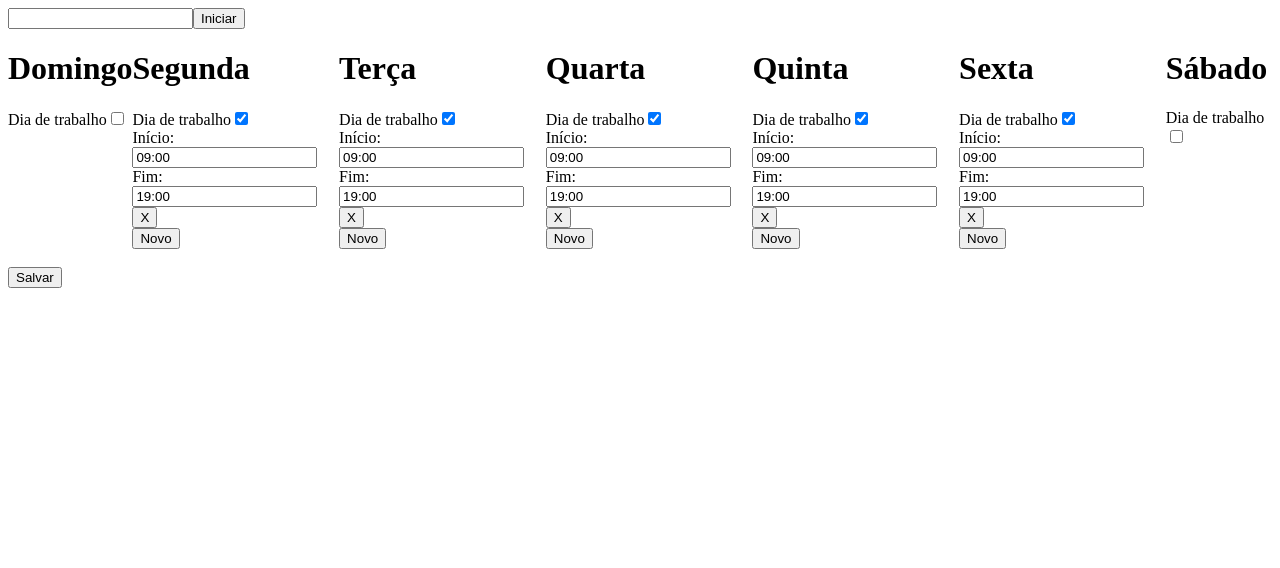
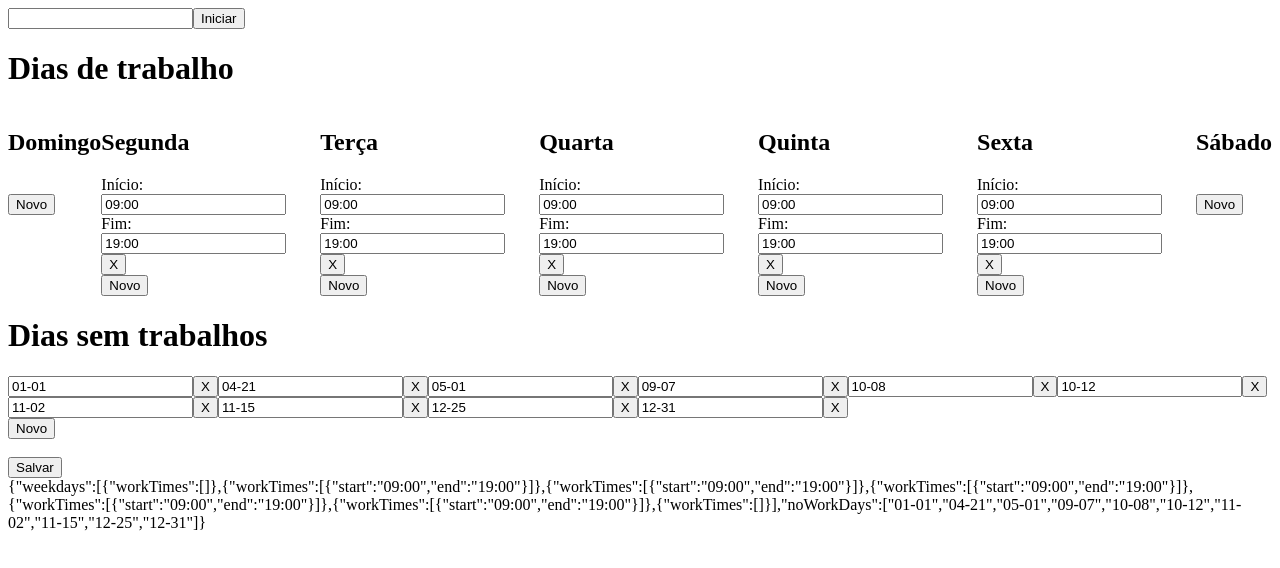
Before and after one commit to dylanoli/blip-desk-scheduler, a React (Create React App) app: page / in a window 1280 px wide. Shown: the top 568 px of the page. Built offline with nearby package versions, Linux system fonts and the light colour scheme.

Commit message:
feat. no work days

```diff
--- a/package.json
+++ b/package.json
@@ -11,6 +11,7 @@
     "@types/react": "^17.0.0",
     "@types/react-dom": "^17.0.0",
     "axios": "^0.22.0",
+    "js-guid": "^1.0.0",
     "react": "^17.0.2",
     "react-dom": "^17.0.2",
     "react-scripts": "4.0.3",
--- a/src/App.tsx
+++ b/src/App.tsx
@@ -5,12 +5,10 @@ import { Guid } from 'js-guid';
 import './App.css';
 type Times = {
   weekdays: Weekdays[],
-  holidays: string[],
   noWorkDays: string[]
 }
 type Weekdays = {
-  isWorkDay: boolean,
-  workTimes?: WorkTime[]
+  workTimes: WorkTime[]
 }
 type WorkTime = {
   start: string,
@@ -62,13 +60,14 @@ function App() {
 
   function validateFieldStart(indexDay: number, indexHour: number) {
     const weekDay = times.weekdays[indexDay];
-    return weekDay.isWorkDay && weekDay.workTimes && validateField(weekDay.workTimes[indexHour].start);
+    return weekDay.workTimes && validateField(weekDay.workTimes[indexHour].start);
   }
 
   function validateFieldEnd(indexDay: number, indexHour: number) {
     const weekDay = times.weekdays[indexDay];
-    return weekDay.isWorkDay && weekDay.workTimes && validateField(weekDay.workTimes[indexHour].end);
+    return weekDay.workTimes && validateField(weekDay.workTimes[indexHour].end);
   }
+
   function validateField(value: string) {
     const regex = /[0-9]{2}:[0-9]{2}/gm
     if (regex.test(value)) {
@@ -83,13 +82,6 @@ function App() {
     return false;
   }
 
-  function checkIsWorkDays(event: any) {
-    const index = +event.target.id
-    let newVal = { ...times };
-    newVal.weekdays[index].isWorkDay = event.target.checked;
-    setTimes(newVal)
-  }
-
   function changeStart(event: any) {
     const ids = event.target.id.split('-');
     const indexWeek = ids[0];
@@ -97,7 +89,7 @@ function App() {
     let newVal = { ...times };
     let weekdays = newVal.weekdays[indexWeek];
     if (weekdays.workTimes) {
-      let workTime = weekdays.workTimes.find((_item, index) => (index == indexHour));
+      let workTime = weekdays.workTimes.find((_item, index) => (index === indexHour));
       if (workTime)
         workTime.start = event.target.value;
     }
@@ -111,10 +103,17 @@ function App() {
     let newVal = { ...times };
     let weekdays = newVal.weekdays[indexWeek];
     if (weekdays.workTimes) {
-      let workTime = weekdays.workTimes.find((_item, index) => (index == indexHour));
+      let workTime = weekdays.workTimes.find((_item, index) => (index === indexHour));
       if (workTime)
         workTime.end = event.target.value;
     }
+    setTimes(newVal)
+  }
+
+  function removeDayOff(event: any) {
+    const index = event.target.id;
+    let newVal = { ...times };
+    newVal.noWorkDays.splice(index, 1);
     setTimes(newVal)
   }
 
@@ -126,7 +125,15 @@ function App() {
     console.log(indexWeek);
     console.log(indexHour);
     let newVal = { ...times };
-    newVal.weekdays[indexWeek].workTimes?.splice(indexHour, 1);
+    newVal.weekdays[indexWeek].workTimes.splice(indexHour, 1);
+    setTimes(newVal)
+  }
+
+
+  function addDayOff(event: any) {
+    const newItem: string = 'MM-DD'
+    let newVal = { ...times };
+    newVal.noWorkDays.push(newItem);
     setTimes(newVal)
   }
 
@@ -138,7 +145,7 @@ function App() {
     }
     let newVal = { ...times };
     if (newVal.weekdays[index].workTimes)
-      newVal.weekdays[index].workTimes?.push(newItem);
+      newVal.weekdays[index].workTimes.push(newItem);
     else
       newVal.weekdays[index].workTimes = [newItem]
     setTimes(newVal)
@@ -147,16 +154,14 @@ function App() {
   function htmlListWeek() {
     return weekDays.map((element, index) => (
       <div key={index}>
-        <h1>{element}</h1>
+        <h2>{element}</h2>
         {htmlHoursList(index)}
       </div>
     ))
 
     function htmlHoursList(index: number) {
-      if (times.weekdays[index].isWorkDay && times.weekdays[index].workTimes)
       return <div>
-          {htmlCheckBox(index)}
-          {times.weekdays[index].workTimes?.map((element, indexHour) => (
+        {times.weekdays[index].workTimes.map((element, indexHour) => (
           <>
             <div>Início: <input type="text" id={index + '-' + indexHour + '-stt'} value={element.start} onChange={changeStart} /> </div>
             <div>Fim: <input type="text" id={index + '-' + indexHour + '-end'} value={element.end} onChange={changeEnd} /> </div>
@@ -166,37 +171,39 @@ function App() {
         <br />
         <button id={index.toString()} onClick={addWorkTime} >Novo</button>
       </div>
-      else if (times.weekdays[index].isWorkDay)
+    }
+  }
+
+  function htmlDaysOff() {
     return <div>
-          {htmlCheckBox(index)}
+      {times.noWorkDays.map((element, index) => (
+        <>
+          <input type="text" value={element} />
+          <button id={index.toString()} onClick={removeDayOff}>X</button>
+        </>
+      ))}
       <br />
-          <button id={index.toString()} onClick={addWorkTime} >Novo</button>
-        </div>
-      else
-        return <div>
-          {htmlCheckBox(index)}
+      <button onClick={addDayOff} >Novo</button>
     </div>
   }
 
-    function htmlCheckBox(index: number) {
-      return (
-        <div>
-          <label>Dia de trabalho
-            <input type="checkbox" id={index.toString()} name="is-work-day" checked={times.weekdays[index].isWorkDay} onChange={checkIsWorkDays} />
-          </label>
-        </div>
-      )
-    }
+  function htmlJson() {
+    return JSON.stringify(times)
   }
   return (
     <div className="App">
       <input type="text" value={botKey} onChange={(event) => { setBotKey(event.target.value) }} />
       <button onClick={getTimes}>Iniciar</button>
+      <h1>Dias de trabalho</h1>
       <div className="week-container">
         {htmlListWeek()}
       </div>
+      <h1>Dias sem trabalhos</h1>
+      {htmlDaysOff()}
       <br />
       <button onClick={save}>Salvar</button>
+      <br />
+      {htmlJson()}
     </div>
   );
 }
@@ -206,10 +213,9 @@ export default App;
 const deafultTime: Times = {
   weekdays: [
     {
-      isWorkDay: false,
+      workTimes: []
     },
     {
-      isWorkDay: true,
       workTimes: [
         {
           start: "09:00",
@@ -218,7 +224,6 @@ const deafultTime: Times = {
       ]
     },
     {
-      isWorkDay: true,
       workTimes: [
         {
           start: "09:00",
@@ -227,7 +232,6 @@ const deafultTime: Times = {
       ]
     },
     {
-      isWorkDay: true,
       workTimes: [
         {
           start: "09:00",
@@ -236,7 +240,6 @@ const deafultTime: Times = {
       ]
     },
     {
-      isWorkDay: true,
       workTimes: [
         {
           start: "09:00",
@@ -245,7 +248,6 @@ const deafultTime: Times = {
       ]
     },
     {
-      isWorkDay: true,
       workTimes: [
         {
           start: "09:00",
@@ -254,10 +256,10 @@ const deafultTime: Times = {
       ]
     },
     {
-      isWorkDay: false
+      workTimes: []
     }
   ],
-  holidays: [
+  noWorkDays: [
     "01-01",
     "04-21",
     "05-01",
@@ -266,11 +268,7 @@ const deafultTime: Times = {
     "10-12",
     "11-02",
     "11-15",
-    "12-25"
-  ],
-  noWorkDays: [
-    "04-02",
-    "12-24",
+    "12-25",
     "12-31"
   ]
 }
```
Also changed, not shown: 1 other file (tests, documents, lock files or other folders). Lines whose indentation alone changed are shown as unchanged.
